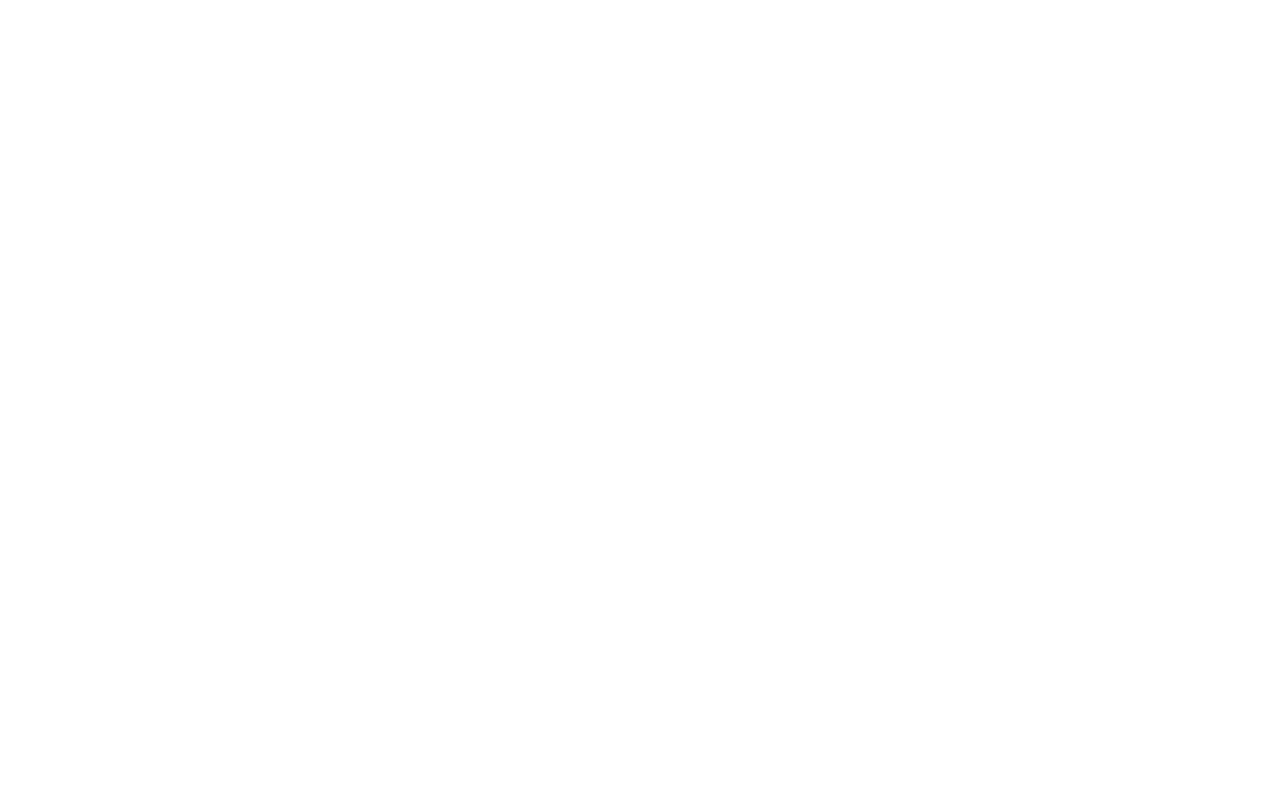
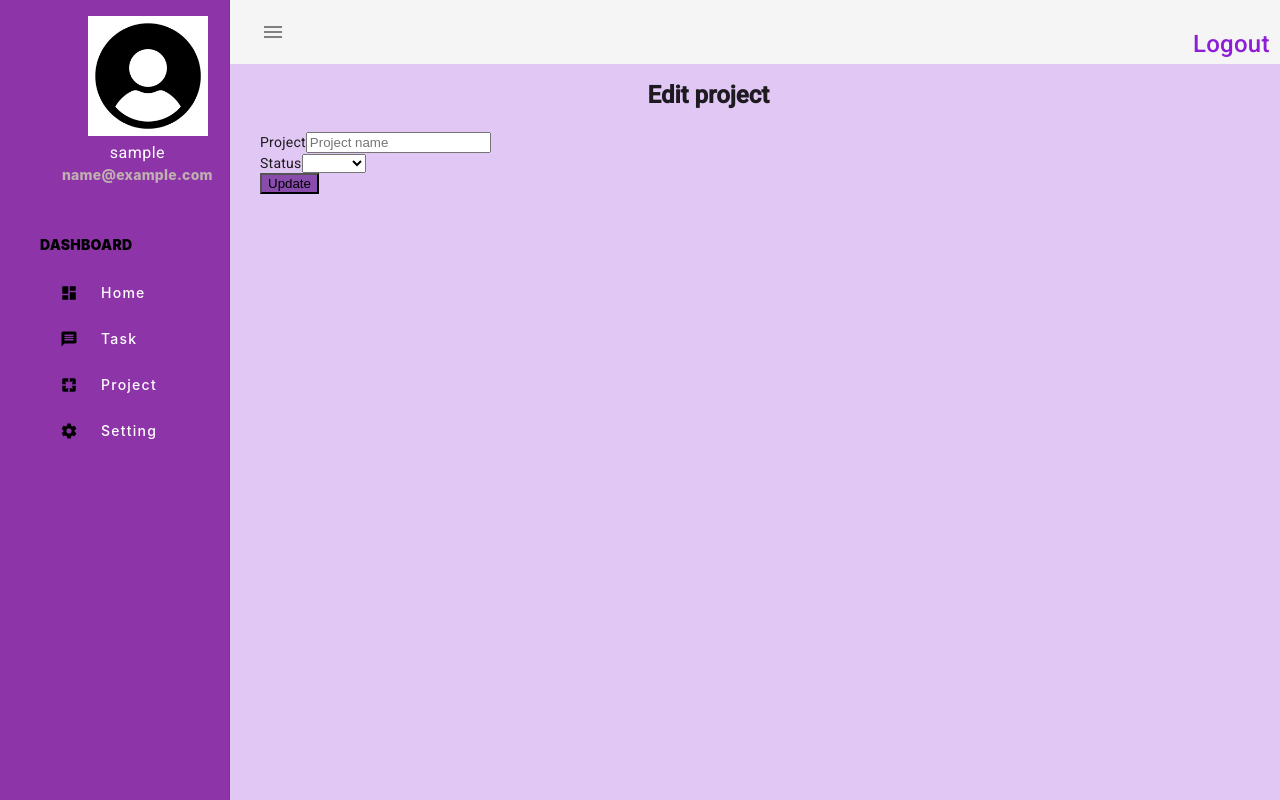
Before and after one commit to sakshigupta142000/tasktool, an Angular app: page /home/edit-project/1 in a window 1280 px wide. Before the commit this address led to /. Built offline with nearby package versions, Linux system fonts and the light colour scheme; no server answers; sample sign-in values are in the browser's storage.

Commit message:
finalcommit

```diff
--- a/src/app/app-routing.module.ts
+++ b/src/app/app-routing.module.ts
@@ -35,7 +35,7 @@
       {path:'changepassword', component:ChangePasswordComponent},
       {path:'add-task', component:AddTaskComponent},
       {path:'edit-task/:id', component:EditTaskComponent},
-      {path:'edit-project', component:EditProjectComponent},
+      {path:'edit-project/:id', component:EditProjectComponent},
       {path:'add-project',component:AddProjectComponent},
       {path:'add-taskcategory', component:AddTaskcategoryComponent},
     ]
--- a/src/app/components/dashboard/add-task/add-task.component.html
+++ b/src/app/components/dashboard/add-task/add-task.component.html
@@ -10,8 +10,6 @@
     <link rel="stylesheet" href="https://cdn.jsdelivr.net/npm/bootstrap-icons@1.10.3/font/bootstrap-icons.css">
   </head>
   <body>
-    <div class="one">
-      <div class="containers">
 <form class="row g-3" (ngSubmit)="submitTheForm()">
     <div class="col-md-6">
       <label for="inputtitle" class="form-label">Title</label>
@@ -65,8 +63,6 @@
 
     </div>
   </form>
-  </div>
-    </div>
   <script src="https://cdn.jsdelivr.net/npm/bootstrap@5.3.0-alpha1/dist/js/bootstrap.bundle.min.js" integrity="sha384-w76AqPfDkMBDXo30jS1Sgez6pr3x5MlQ1ZAGC+nuZB+EYdgRZgiwxhTBTkF7CXvN" crossorigin="anonymous"></script>
     <script src="https://cdn.jsdelivr.net/npm/@popperjs/core@2.11.6/dist/umd/popper.min.js" integrity="sha384-oBqDVmMz9ATKxIep9tiCxS/Z9fNfEXiDAYTujMAeBAsjFuCZSmKbSSUnQlmh/jp3" crossorigin="anonymous"></script>
 <script src="https://cdn.jsdelivr.net/npm/bootstrap@5.3.0-alpha1/dist/js/bootstrap.min.js" integrity="sha384-mQ93GR66B00ZXjt0YO5KlohRA5SY2XofN4zfuZxLkoj1gXtW8ANNCe9d5Y3eG5eD" crossorigin="anonymous"></script>
--- a/src/app/components/dashboard/add-task/add-task.component.ts
+++ b/src/app/components/dashboard/add-task/add-task.component.ts
@@ -79,7 +79,12 @@
       },
       error => {
         console.log(error.error.message);
-        Swal.fire('Warning','Please fill the correct details','warning');
+        if (error.error.message){
+          Swal.fire('Error',error.error.message,'error');
+        }
+        else{
+          Swal.fire('Warning','Please fill the correct details','warning');
+        }
       }
     )
   }
--- a/src/app/components/dashboard/edit-project/edit-project.component.html
+++ b/src/app/components/dashboard/edit-project/edit-project.component.html
@@ -13,14 +13,14 @@
     <!-- <link rel="stylesheet" href="https://cdn.jsdelivr.net/npm/bootstrap-icons@1.10.3/font/bootstrap-icons.css"> -->
   </head>
   <body>
-<form class="row g-3">
+<form class="row g-3" (ngSubmit)="submitProjectForm()">
     <!-- <div class="col-md-6">
       <label for="inputtitle" class="form-label">Title</label>
       <input type="text" class="form-control" id="inputtitle"  placeholder="Title of task">
     </div> -->
     <div class="col-md-6">
         <label for="inputproject" class="form-label">Project</label>
-        <input type="text" class="form-control" id="inputproject"  placeholder="Project name">
+        <input type="text" class="form-control" id="inputproject"  placeholder="Project name" name="projectName"   [(ngModel)]="projectdata.projectName">
     </div>
 
     <!-- <div class="col-md-6">
@@ -33,14 +33,13 @@
     </div> -->
     <div class="col-md-4">
       <label for="inputStatus" class="form-label">Status</label>
-      <select id="inputStatus" class="form-select">
-        <option selected>Active</option>
-        <option>Closed</option>
-        <option>On hold</option>
+      <select id="inputStatus" type="status" class="form-select" name="status" [(ngModel)]="projectdata.isActive">
+        <option value="true">Active</option>
+        <option value="false">Closed</option>
       </select>
     </div>
     <div class="col-12">
-      <button type="submit" class="btn btn-primary" id="submitbutton" routerLink="/home/project">Submit</button>
+      <button type="submit" class="btn btn-primary" id="submitbutton">Update</button>
     </div>
   </form>
   </body>
--- a/src/app/components/dashboard/edit-project/edit-project.component.ts
+++ b/src/app/components/dashboard/edit-project/edit-project.component.ts
@@ -1,10 +1,56 @@
-import { Component } from '@angular/core';
+import { Component, OnInit } from '@angular/core';
+import { HttpClient } from '@angular/common/http';
+import { ActivatedRoute } from '@angular/router';
+import Swal from 'sweetalert2';
+import { EditprojectService } from 'src/app/editproject.service';
+
+export interface ElementProjects{
+  id:"",
+  projectName:"",
+  isActive:""
+}
 
 @Component({
   selector: 'app-edit-project',
   templateUrl: './edit-project.component.html',
   styleUrls: ['./edit-project.component.css']
 })
-export class EditProjectComponent {
+export class EditProjectComponent implements OnInit{
+  projectdata={
+    id:"",
+    projectName:"",
+    isActive:""
+    }
+    id:any;
 
-}
+  constructor(private http: HttpClient,private editproject : EditprojectService, private router : ActivatedRoute){}
+    ngOnInit() :void {
+      console.log("hello")
+      let self=this;
+      console.log(this.router.snapshot.params['id']);
+      console.log("heyyyyyyyyyyyyy");
+      this.editproject.getCurrentProjectData(this.router.snapshot.params['id']).subscribe((result:any)=>{
+        self.projectdata.projectName=result.projectName;
+        self.projectdata.isActive=result.isActive;
+        console.log(result);
+      });
+      }
+
+      submitProjectForm(){
+        console.log("Updated Project Submitted");
+      console.log(this.projectdata);
+      this.editproject.sendData(this.router.snapshot.params['id'],this.projectdata).subscribe(
+        response => {
+          console.log(response);
+          Swal.fire('Success','Project ' + this.projectdata.projectName+ '  details are successfully updated','success').then(()=>
+          window.location.href="/home/project"
+          );
+        },
+        error => {
+          console.log(error.error.message);
+          alert(error.error.message);
+          Swal.fire('Warning','Wrong details','warning');
+        }
+      )
+      }
+    }
--- a/src/app/components/dashboard/edit-task/edit-task.component.ts
+++ b/src/app/components/dashboard/edit-task/edit-task.component.ts
@@ -61,7 +61,7 @@
         self.data.createdById=result.createdBy.id;
         self.data.taskCategoryId=result.category.id;
         self.data.dueDate=result.dueDate;
-        console.log(result)
+        console.log(result);
       });
       this.edittask.getCommentsByTaskId(this.router.snapshot.params['id']).subscribe((result:any)=>{
         self.commentedUsers=result;
@@ -110,8 +110,7 @@
         },
         error => {
           console.log(error.error.message);
-          alert(error.error.message);
-          Swal.fire('Warning','Wrong details','warning');
+          Swal.fire('Error',error.error.message,'error');
         }
       )
     }
--- a/src/app/components/dashboard/project/project.component.css
+++ b/src/app/components/dashboard/project/project.component.css
@@ -25,8 +25,8 @@
 
   }
 .first button{
-    margin-left: 79%;
-    width: 19%;
+  margin-left: 86%;
+  width: 13%;
     background-color: #894cac;
     font-family:  Raleway, sans-serif;;
 }
--- a/src/app/components/dashboard/task/task.component.css
+++ b/src/app/components/dashboard/task/task.component.css
@@ -25,8 +25,12 @@
 
   }
 .first button{
-    margin-left: 79%;
-    width: 19%;
+    margin-left: 86%;
+    width: 13%;
     background-color: #894cac;
     font-family:  Raleway, sans-serif;;
 }
+/* #filtyerkey{
+  width: 190%;
+  margin-left: 79%;
+} */
--- a/src/app/components/dashboard/task/task.component.html
+++ b/src/app/components/dashboard/task/task.component.html
@@ -1,15 +1,19 @@
 <div class="one">
   <div class="containers">
       <h1 style="text-align: center; font-family: Raleway, sans-serif;"> TASK DETAILS </h1> <br> </div>
+
       <div class="first">
-          <button mat-raised-button color="primary" routerLink="/home/add-task">Add New Task</button>
+          <button mat-raised-button color="primary" id="newtaskbutton" routerLink="/home/add-task">Add New Task</button>
       <div class="example-header">
 
-        <mat-form-field style="text-align: left; padding-left: 80%; height: 1%;">
-          <input matInput (keyup)="applyFilter($event)"  placeholder="Filter" >
+        <mat-form-field id="searchinput" style="text-align: left; padding-left: 87%; height: 1%; ">
+          <input matInput (keyup)="applyFilter($event)" placeholder="Search" >
         </mat-form-field>
-
-
+        <!-- <mat-form-field  appearance="fill">
+          <mat-label>Search</mat-label>
+          <input matInput placeholder="Search" (input)="applyFilter($event)">
+        </mat-form-field>
+         -->
       <mat-table #table [dataSource]="dataSource">
 
         <!-- Position Column -->
--- /dev/null
+++ b/src/app/editproject.service.ts
@@ -0,0 +1,18 @@
+import { Injectable } from '@angular/core';
+import { HttpClient } from '@angular/common/http';
+
+@Injectable({
+  providedIn: 'root'
+})
+export class EditprojectService {
+  url="http://localhost:8082"
+
+  constructor(private http:HttpClient) { }
+  getCurrentProjectData(id:String){
+    return this.http.get(`${this.url}/project/${id}`)
+  }
+
+  sendData(id:String , projectdata:any){
+    return this.http.put(`${this.url}/project/${id}`,projectdata)
+  }
+}
```
Also changed, not shown: src/app/components/dashboard/project/project.component.html (+6 -4 lines), 1 other file (tests, documents, lock files or other folders).
